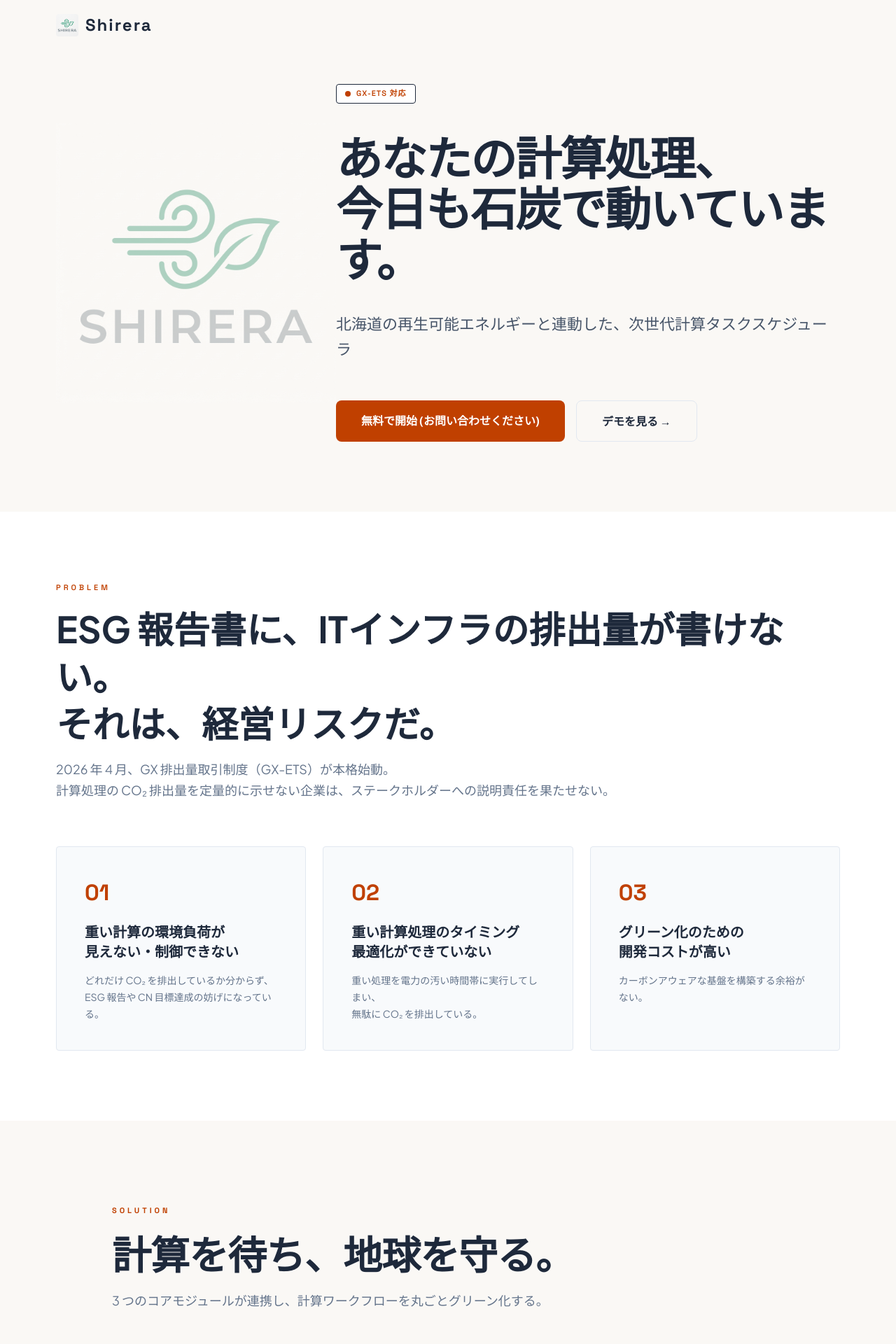
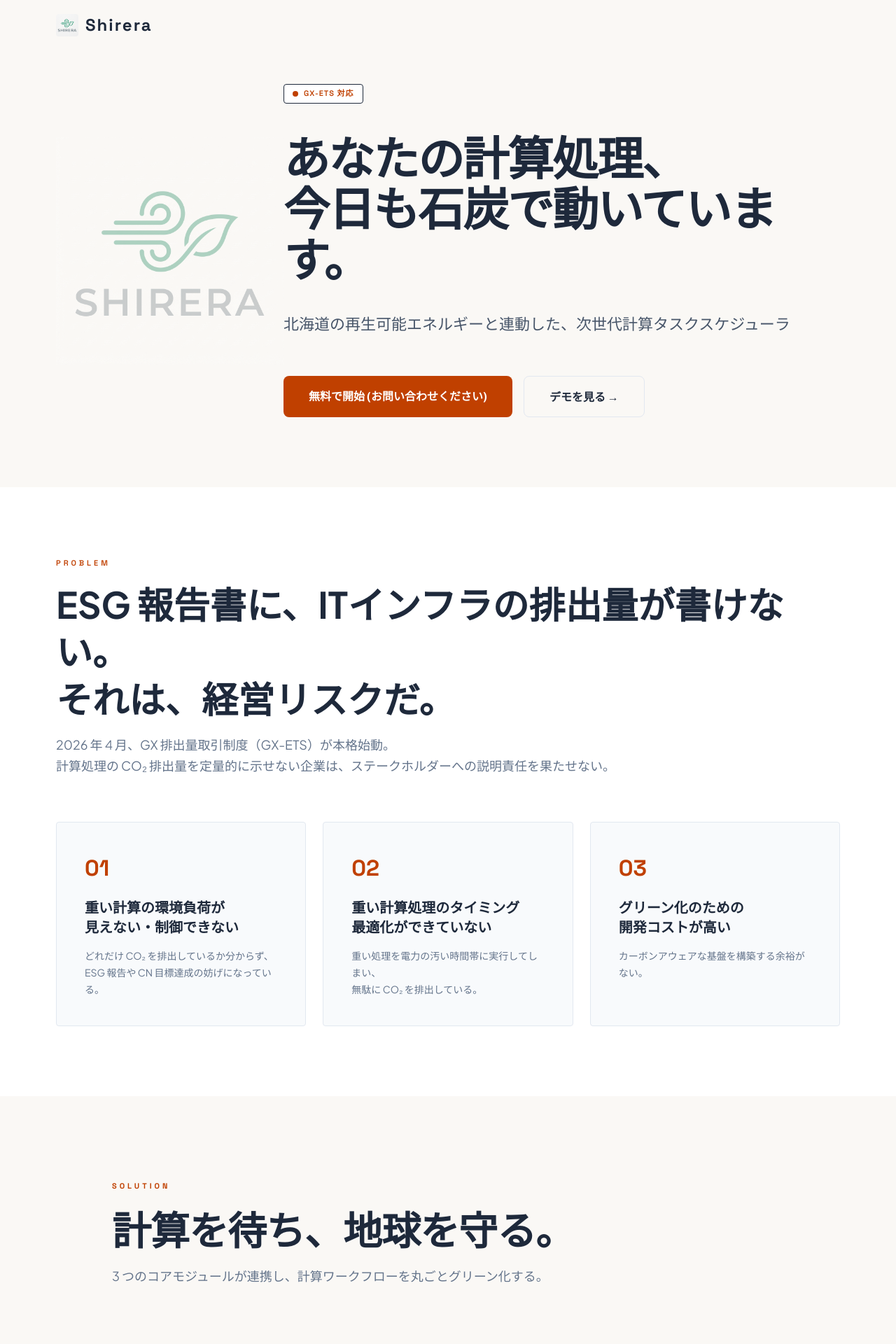
Before and after one commit to tsubasaogawa/tsubasaogawa.me, a Jekyll site: the page built from public/products/shirera/lp/index.html, in a window 1280 px wide. Shown: the top 1920 px of the page at 70% size. Built offline with Jekyll 4.4.1, drawn with Linux system fonts in a browser that asks for light colours; some web fonts are replaced.

Commit message:
chore: layout

```diff
--- a/public/products/shirera/lp/assets/css/styles.scss
+++ b/public/products/shirera/lp/assets/css/styles.scss
@@ -113,8 +113,8 @@ img {
   overflow: hidden;
 
   .hero-bg {
-    flex: 0 0 400px;
-    height: 400px;
+    flex: 0 0 325px;
+    height: 325px;
     opacity: 0.35;
     z-index: 1;
 
@@ -132,7 +132,7 @@ img {
     display: flex;
     flex-direction: column;
     gap: 40px;
-    max-width: 720px;
+    max-width: 834px;
     text-align: left;
 
     .hero-badge {
@@ -725,7 +725,7 @@ img {
       display: flex;
       flex-direction: column;
       gap: 16px;
-      width: 280px;
+      width: 333px;
 
       .footer-logo-row {
         display: flex;
```
